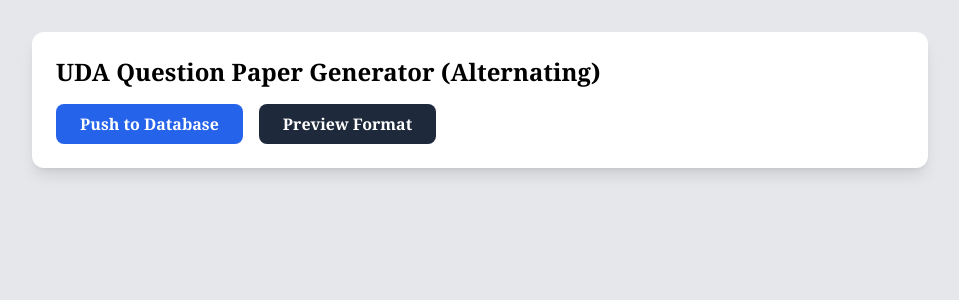
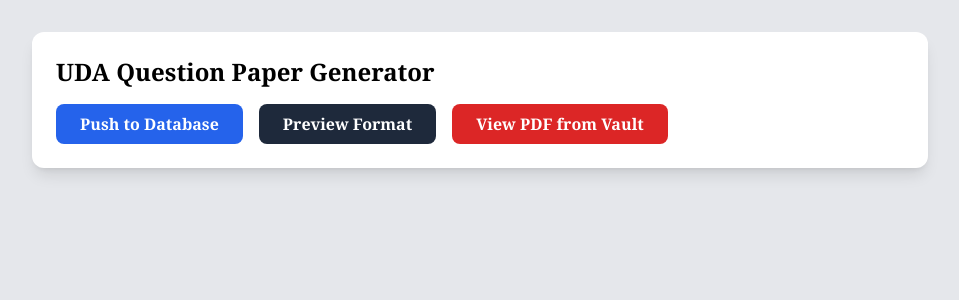
Before and after one commit to bwanking/asa, a React (Create React App) app: page / in a window 1280 px wide. Shown: the top 300 px of the page, without its empty margins (160-1119 px from the left). Built offline with nearby package versions, Linux system fonts and the light colour scheme; the HTML template or start-up script is replaced by a standard one.

Commit message:
Update App.js

```diff
--- a/src/App.js
+++ b/src/App.js
@@ -1,8 +1,6 @@
 import React, { useState } from 'react';
 import { db } from './firebase';
 import { doc, setDoc } from 'firebase/firestore';
-
-
 
 // --- VISUAL COMPONENTS (Matches your App.jsx Engine) ---
 const MathSVG = {
@@ -31,6 +29,44 @@ const App = () => {
   const [count, setCount] = useState(0);
   const [previewData, setPreviewData] = useState(null);
 
+  // PDF State
+  const [pdfUrl, setPdfUrl] = useState(null);
+  const [fetchingPdf, setFetchingPdf] = useState(false);
+
+  // --- GITHUB FETCH LOGIC ---
+  const fetchPrivatePdf = async () => {
+    setFetchingPdf(true);
+    const GITHUB_TOKEN = "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";
+    const OWNER = "bwanking";
+    const REPO = "uda-exams-vault";
+    // The API expects the path from the root of the repo, URL-encoded for spaces
+    const FILE_PATH = encodeURIComponent("BABY MID TERM II NUMBERS - 2023.pdf");
+
+    try {
+      const response = await fetch(
+        `https://api.github.com/repos/${OWNER}/${REPO}/contents/${FILE_PATH}`,
+        {
+          headers: {
+            Authorization: `Bearer ${GITHUB_TOKEN}`,
+            Accept: "application/vnd.github.v3.raw",
+          },
+        }
+      );
+
+      if (!response.ok) throw new Error("Failed to fetch PDF from GitHub. Check if token is valid and file exists.");
+
+      const blob = await response.blob();
+      const url = URL.createObjectURL(blob);
+      setPdfUrl(url);
+      setPreviewData(null); // Clear preview when showing PDF
+    } catch (error) {
+      console.error("Error fetching PDF:", error);
+      alert("Error loading PDF: " + error.message);
+    } finally {
+      setFetchingPdf(false);
+    }
+  };
+
   const generateQuestions = (setId) => {
     let questions = [];
     const setBase = setId * 100;
@@ -39,11 +75,10 @@ const App = () => {
       const qId = setBase + i;
       let q = { q: "", ans: "", options: [], artType: null, artValue: null, shape: "" };
 
-      // --- ALTERNATING TOPIC LOGIC (Copied from your P.2 example) ---
       const topicSelector = (i + setId) % 10;
 
       switch(topicSelector) {
-        case 0: // SETS
+        case 0:
           const cnt = (qId % 4) + 3;
           const item = ["balls", "stars", "cups", "pots"][qId % 4];
           q.q = `Look at the picture. How many ${item} are in the set?`;
@@ -52,7 +87,7 @@ const App = () => {
           q.artValue = { count: cnt, item: item };
           break;
 
-        case 1: // FRACTIONS
+        case 1:
           const den = (qId % 2 === 0) ? 2 : 4;
           q.q = `What fraction of the shape is shaded?`;
           q.ans = `1/${den}`;
@@ -61,26 +96,26 @@ const App = () => {
           q.shape = qId % 2 === 0 ? "circle" : "square";
           break;
 
-        case 2: // MONEY (Ugandan Shillings)
+        case 2:
           const price = (qId % 5 + 1) * 100;
           q.q = `If a pencil costs ${price} shillings, find the cost of 2 pencils:`;
           q.ans = `${price * 2}`;
           break;
 
-        case 3: // TIME
+        case 3:
           const hours = (qId % 12) + 1;
           q.q = `It is ${hours} o'clock. Is this time in the morning or night?`;
           q.ans = "Morning";
           q.options = ["Morning", "Night", "Afternoon", "Evening"];
           break;
 
-        case 4: // MEASUREMENT
+        case 4:
           q.q = `Which one is heavier, a Jerrycan of water or a plastic cup?`;
           q.ans = `Jerrycan`;
           q.options = ["Jerrycan", "Cup", "Both", "None"];
           break;
 
-        case 5: // PLACE VALUE
+        case 5:
           const val = (qId % 20) + 10;
           const t = Math.floor(val / 10);
           const o = val % 10;
@@ -88,7 +123,7 @@ const App = () => {
           q.ans = `${val}`;
           break;
 
-        case 6: // ADDITION VISUAL
+        case 6:
           const n1 = (qId % 3) + 1;
           const n2 = (qId % 3) + 2;
           q.q = `Count the items and add: ${n1} + ${n2} =`;
@@ -97,27 +132,26 @@ const App = () => {
           q.artValue = { val1: n1, val2: n2 };
           break;
 
-        case 7: // GEOMETRY
+        case 7:
           const shapes = ["Circle", "Triangle", "Square", "Rectangle"];
           const selected = shapes[qId % 4];
           q.q = `Identify the shape: This is a ______________`;
           q.ans = selected;
           break;
 
-        case 8: // PATTERNS
+        case 8:
           const start = qId % 10;
           q.q = `Fill in the missing number: ${start}, ${start+2}, ${start+4}, ____`;
           q.ans = `${start + 6}`;
           break;
 
-        default: // NUMBER NAMES
+        default:
           const num = (qId % 10) + 1;
           const names = ["zero", "one", "two", "three", "four", "five", "six", "seven", "eight", "nine", "ten"];
           q.q = `Write the number ${num} in words:`;
           q.ans = names[num];
       }
 
-      // --- AUTO-GENERATE OPTIONS ---
       if (q.options.length === 0) {
         const correct = q.ans;
         const d1 = isNaN(correct) ? "None" : parseInt(correct) + 1;
@@ -130,7 +164,10 @@ const App = () => {
     return questions;
   };
 
-  const handlePreview = () => setPreviewData(generateQuestions(1));
+  const handlePreview = () => {
+    setPdfUrl(null);
+    setPreviewData(generateQuestions(1));
+  };
 
   const uploadP1VisualSets = async () => {
     setLoading(true);
@@ -149,17 +186,40 @@ const App = () => {
   return (
     <div className="min-h-screen bg-gray-200 p-4 md:p-8 font-serif">
       <div className="max-w-4xl mx-auto mb-8 bg-white p-6 rounded-xl shadow-lg">
-         <h1 className="text-2xl font-bold mb-4">UDA Question Paper Generator (Alternating)</h1>
-         <div className="flex gap-4">
+         <h1 className="text-2xl font-bold mb-4">UDA Question Paper Generator</h1>
+         <div className="flex flex-wrap gap-4">
             <button onClick={uploadP1VisualSets} className="bg-blue-600 text-white px-6 py-2 rounded-lg font-bold">
-               {loading ? `Uploading ${count}%` : "Push to Database"}
+                {loading ? `Uploading ${count}%` : "Push to Database"}
             </button>
             <button onClick={handlePreview} className="bg-slate-800 text-white px-6 py-2 rounded-lg font-bold">
-               Preview Format
+                Preview Format
+            </button>
+            <button
+              onClick={fetchPrivatePdf}
+              className="bg-red-600 text-white px-6 py-2 rounded-lg font-bold"
+              disabled={fetchingPdf}
+            >
+               {fetchingPdf ? "Fetching PDF..." : "View PDF from Vault"}
             </button>
          </div>
       </div>
 
+      {/* PDF View */}
+      {pdfUrl && (
+        <div className="max-w-5xl mx-auto bg-white p-4 shadow-2xl rounded-lg mb-8">
+          <div className="flex justify-between items-center mb-4">
+            <h2 className="font-bold">Repository Document: BABY MID TERM II</h2>
+            <button onClick={() => setPdfUrl(null)} className="text-red-500 font-bold">Close Viewer</button>
+          </div>
+          <iframe
+            src={pdfUrl}
+            className="w-full h-[800px] border-2 border-gray-300 rounded"
+            title="GitHub PDF Content"
+          />
+        </div>
+      )}
+
+      {/* Generated Questions View */}
       {previewData && (
         <div className="max-w-[800px] mx-auto bg-white p-12 shadow-2xl border-2 border-gray-300">
           <div className="text-center border-b-4 border-black pb-4 mb-6">
```
